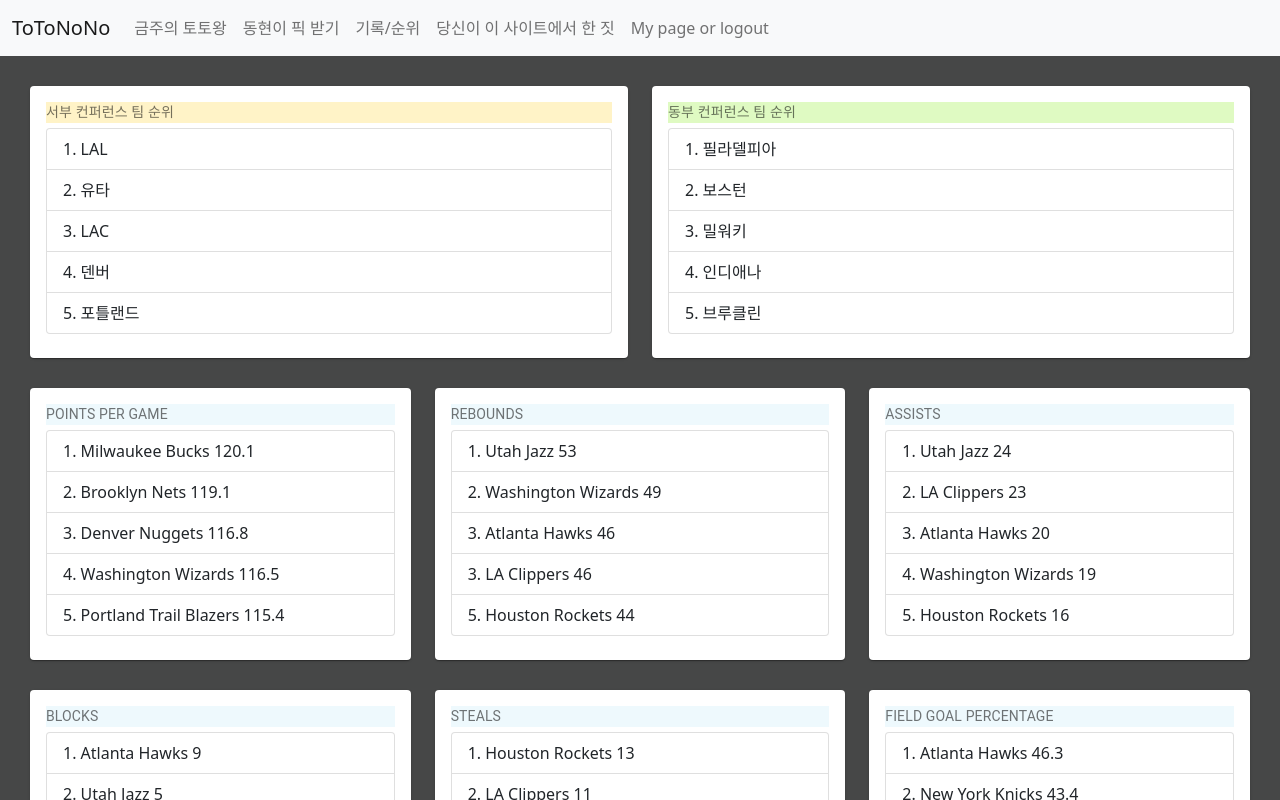
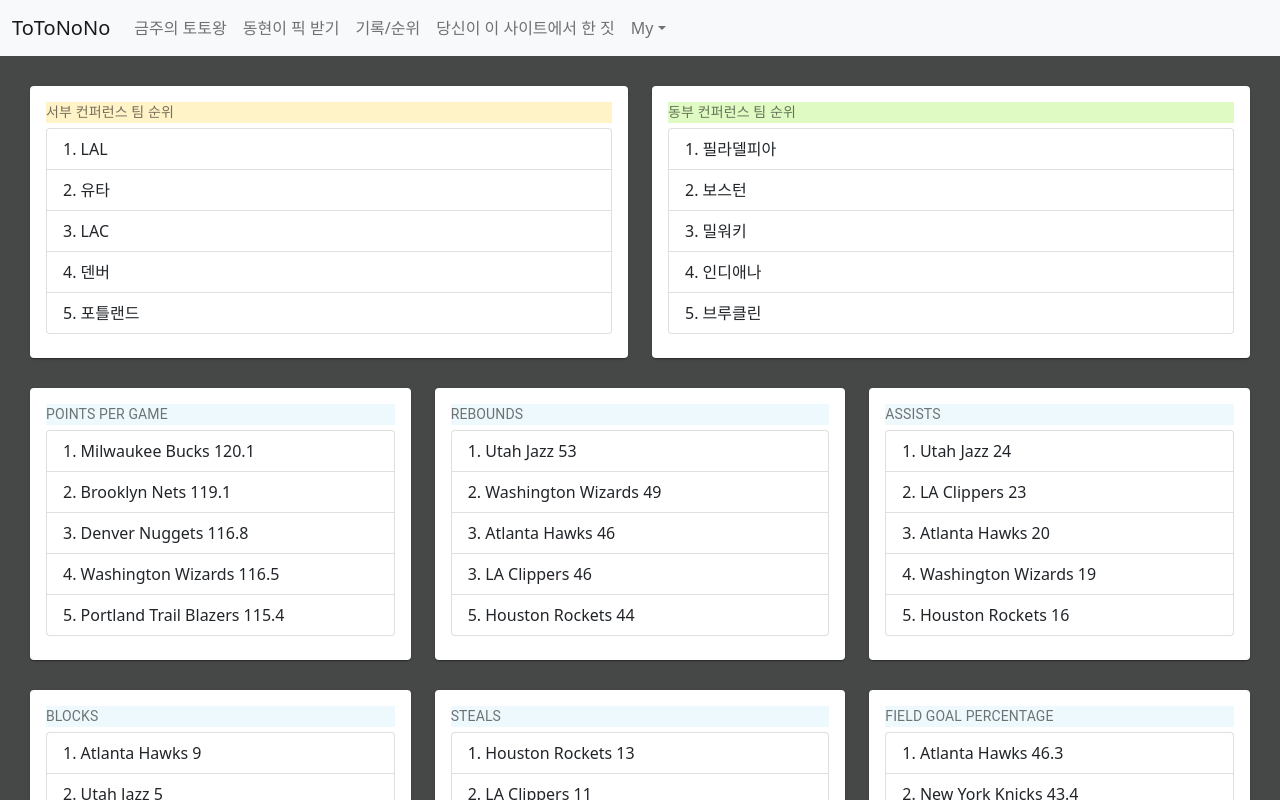
Before and after one commit to gusals005/madcamp_proj4_front, a React (Create React App) app: page /rank in a window 1280 px wide. Shown: the top 800 px of the page. Built offline with nearby package versions, Linux system fonts and the light colour scheme.

Commit message:
Make dropdown

```diff
--- a/package.json
+++ b/package.json
@@ -13,6 +13,7 @@
     "cross-env": "^7.0.3",
     "history": "^5.0.0",
     "jquery": "^3.5.1",
+    "popper.js": "^1.16.1",
     "react": "^17.0.1",
     "react-bootstrap": "^1.4.3",
     "react-dom": "^17.0.1",
--- a/src/App.js
+++ b/src/App.js
@@ -14,7 +14,7 @@
   const name = 'react';
   return (
     <Router>
-      <Navbar/>
+
       <Route exact path = '/totoking' component={Totoking}/>
       <Route exact path = '/aipick' component={Aipick}/>
       <Route exact path = '/rank' component={Ranking}/>
--- a/src/components/Navbar.js
+++ b/src/components/Navbar.js
@@ -1,6 +1,7 @@
 import React from 'react';
 import {Route, Link} from 'react-router-dom';
 import 'react-bootstrap/Navbar';
+import {Nav, NavItem, NavDropdown} from 'react-bootstrap';
 
 const Navbar = () => {
     return(
@@ -25,9 +26,15 @@
                             <li className="nav-item">
                                 <Link to='/factcheck' className="nav-link">당신이 이 사이트에서 한 짓</Link>
                             </li>
-                            <li className="nav-item">
-                                <Link to='/' className="nav-link">My page or logout</Link>
-                            </li>
+                            <NavDropdown title="My" id="nav-dropdown">
+                                <NavDropdown.Item eventKey="My page">
+                                    <Link to='/factcheck' className="nav-link">My Page</Link>
+                                </NavDropdown.Item>
+
+                                <NavDropdown.Item eventKey="LogOut">
+                                    <Link to='/' className="nav-link">LogOut</Link>
+                                </NavDropdown.Item>
+                            </NavDropdown>
                         </ul>
                     </div>
                 </div>
--- a/src/pages/Aipick/Aipick.js
+++ b/src/pages/Aipick/Aipick.js
@@ -33,7 +33,7 @@
 
     return(
         <div>
-
+            <Navbar/>
             <Card className={classes.root}>
             <CardContent>
                 <Typography className={classes.title} color="textSecondary" gutterBottom>
--- a/src/pages/Factcheck/Factcheck.js
+++ b/src/pages/Factcheck/Factcheck.js
@@ -95,7 +95,9 @@
     const bull = <span className={classes.bullet}>•</span>;
 
     return(
+
         <div className="row">
+            <Navbar/>
             <div className="col">
                 <Card className={classes.root}>
                 <CardContent>
--- a/src/pages/Home/Home.js
+++ b/src/pages/Home/Home.js
@@ -112,6 +112,7 @@
 
     return (
         <div className="row">
+            <Navbar/>
             {/* 광고 */}
             <Card className={classes.root}>
                 <CardContent>
--- a/src/pages/Ranking/Ranking.js
+++ b/src/pages/Ranking/Ranking.js
@@ -131,6 +131,7 @@
 
     return (
         <div class="col">
+            <Navbar/>
             <div class="row">
                 <div class="col-sm-6">
                     <Card className={classes.root}>
--- a/src/pages/Totoking/Totoking.js
+++ b/src/pages/Totoking/Totoking.js
@@ -33,7 +33,7 @@
 
     return(
         <div>
-
+            <Navbar/>
             <Card className={classes.root}>
             <CardContent>
                 <Typography className={classes.title} color="textSecondary" gutterBottom>
```
Also changed, not shown: 2 other files (tests, documents, lock files or other folders).
